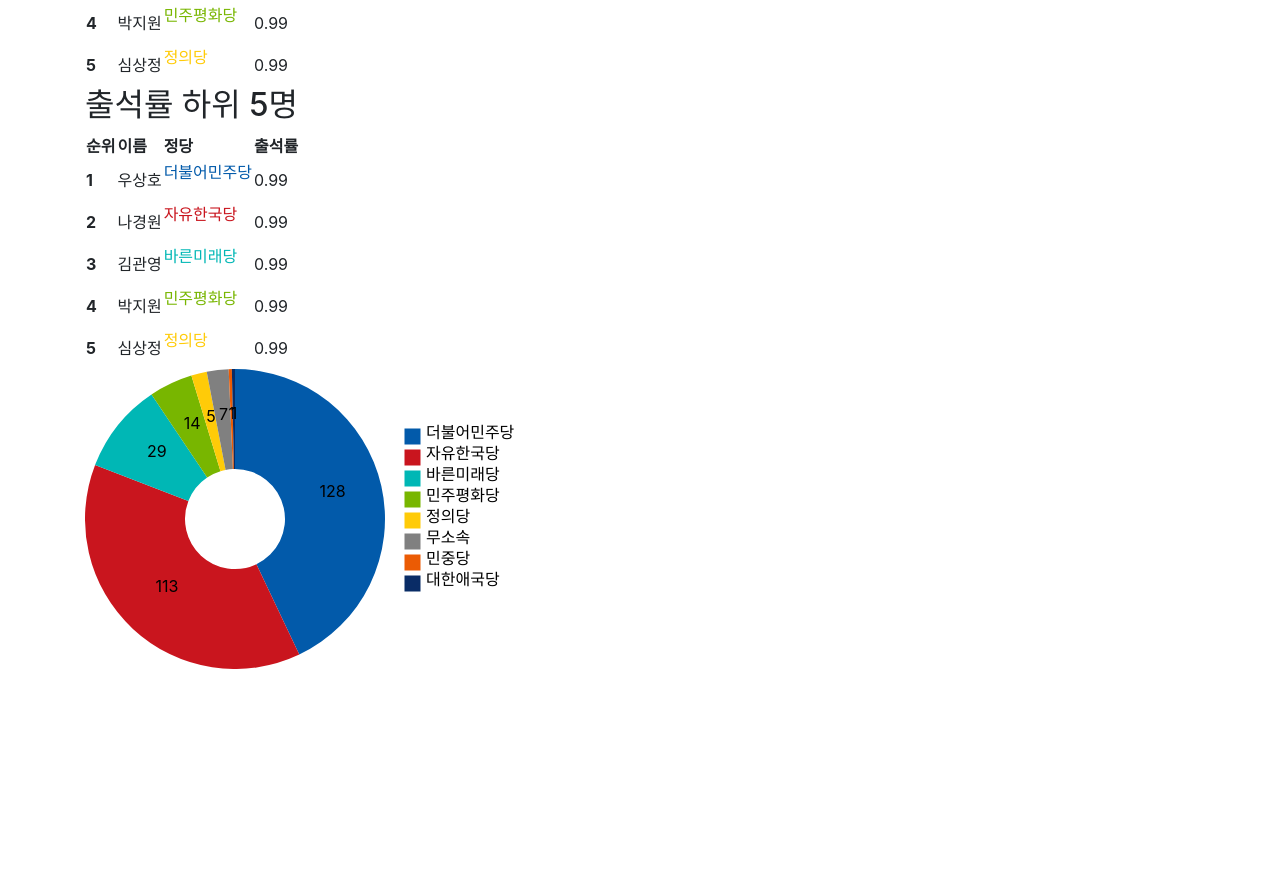
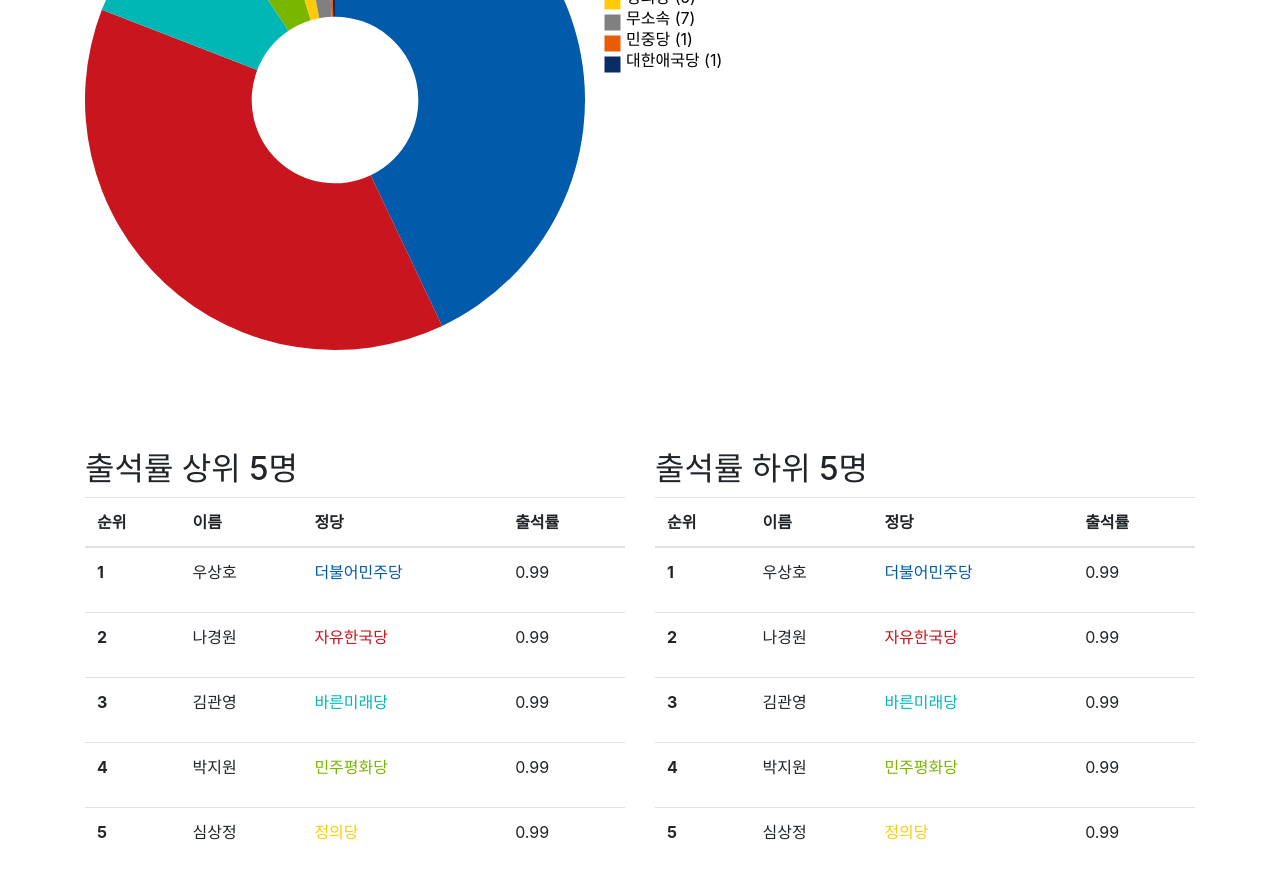
Before and after one commit to feynubrick/client-naw, a React (Create React App) app: page / in a window 1280 px wide. Shown: the part 300-1178 px from the top of the page. Before the commit the page ends 969 px from the top, so only its background shows below. Built offline with nearby package versions, Linux system fonts and the light colour scheme.

Commit message:
changed position of elements

```diff
--- a/src/components/RankingViewer.jsx
+++ b/src/components/RankingViewer.jsx
@@ -5,7 +5,7 @@ const MainPage = ({ title, data, headings }) => {
   return (
     <div>
       <h2>{title}</h2>
-      <table>
+      <table className="table">
         <thead>
           <tr>
             {headings.map(text => (
--- a/src/containers/MainPageController.jsx
+++ b/src/containers/MainPageController.jsx
@@ -2,6 +2,7 @@ import React from "react";
 import PieChart from "../components/PieChart";
 import { mainData } from "./fakedata";
 import RankingViewer from "../components/RankingViewer";
+import "bootstrap/dist/css/bootstrap.css";
 
 export default class MainPageController extends React.Component {
   constructor(props) {
@@ -27,17 +28,8 @@ export default class MainPageController extends React.Component {
 
     return this.state.data ? (
       <div>
-        <RankingViewer
-          title="출석률 상위 5명"
-          headings={["순위", "이름", "정당", "출석률"]}
-          data={this.state.data.attendanceRateTop5}
-        />
-        <RankingViewer
-          title="출석률 하위 5명"
-          headings={["순위", "이름", "정당", "출석률"]}
-          data={this.state.data.attendanceRateBot5}
-        />
         <div>
+          <h2>정당별 의석수</h2>
           <PieChart
             name="members-per-party"
             dataSet={numOfMembersPerParty}
@@ -45,6 +37,22 @@ export default class MainPageController extends React.Component {
             colors={colors}
           />
         </div>
+        <div className="row">
+          <div className="col">
+            <RankingViewer
+              title="출석률 상위 5명"
+              headings={["순위", "이름", "정당", "출석률"]}
+              data={this.state.data.attendanceRateTop5}
+            />
+          </div>
+          <div className="col">
+            <RankingViewer
+              title="출석률 하위 5명"
+              headings={["순위", "이름", "정당", "출석률"]}
+              data={this.state.data.attendanceRateBot5}
+            />
+          </div>
+        </div>
       </div>
     ) : (
       <div>loading...</div>
--- a/src/containers/PartyContainer.jsx
+++ b/src/containers/PartyContainer.jsx
@@ -133,7 +133,7 @@ class PartyContainer extends Component {
     return this.state.mnaList ? (
       <div>
         <Row>
-          <Col md={8}>
+          <Col md={6}>
             <PartyRankingList
               parties={parties}
               onClickPartyName={this.onClickPartyName}
@@ -142,8 +142,7 @@ class PartyContainer extends Component {
               onClickBillSubmitCount={this.onClickBillSubmitCount}
             />
           </Col>
-          <Col md={4}>
-            <PartyInfo party={party} rank={rank} />
+          <Col md={6}>
             <div>
               <h3>정당별 의석 분포</h3>
               <PieChart
@@ -156,6 +155,10 @@ class PartyContainer extends Component {
           </Col>
         </Row>
         <Row>
+          <Col>
+            <PartyInfo party={party} rank={rank} />
+          </Col>
+          <Col>
             <button
               type="button"
               className="btn btn-primary"
@@ -175,6 +178,7 @@ class PartyContainer extends Component {
               chartName="소속의원 분포"
               name="histogram"
             />
+          </Col>
         </Row>
       </div>
     ) : (
```
Also changed, not shown: src/lib/pieChartHelpers.js. Lines whose indentation alone changed are shown as unchanged.
